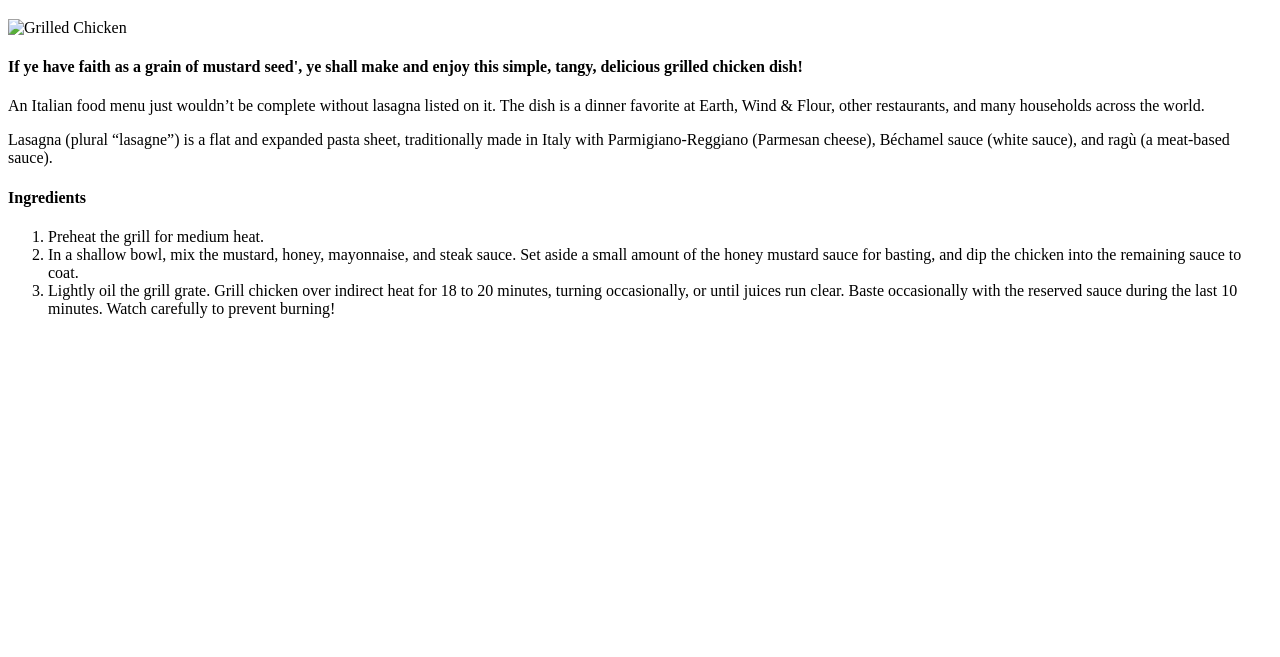
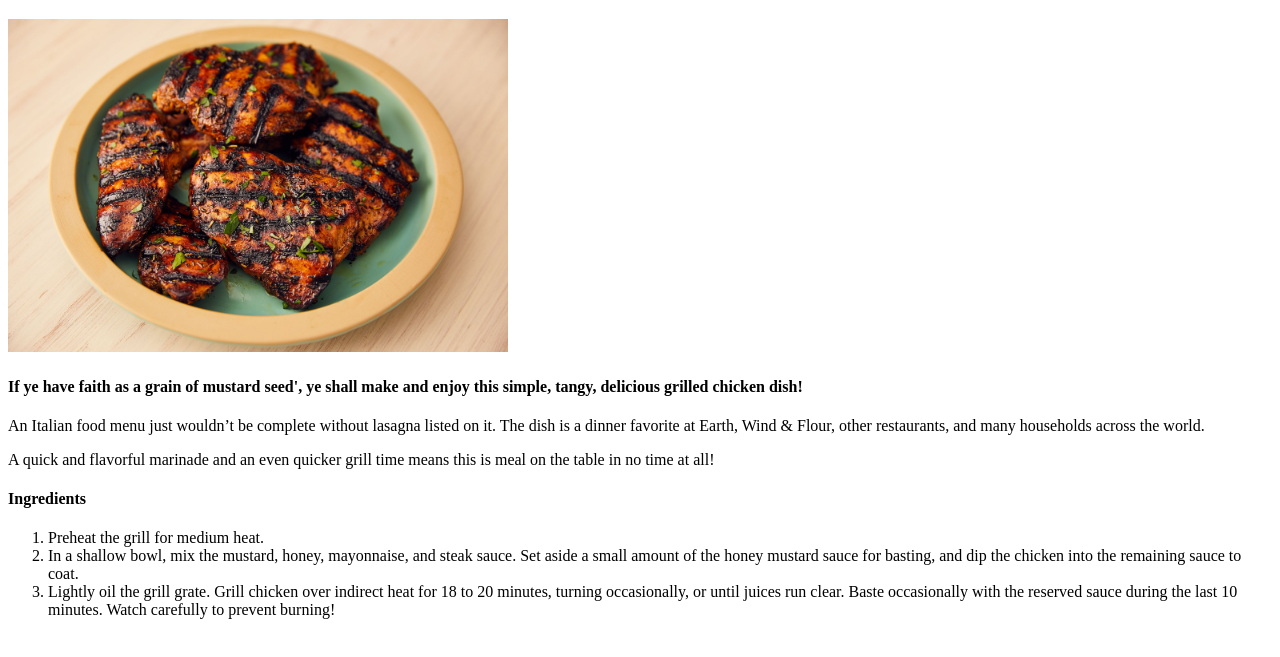
Before and after one commit to mk2dnk/odin-recipes, a plain HTML site: page recipes/grilled-chicken.html in a window 1280 px wide. Shown: the part 61-718 px from the top of the page. Drawn offline with Linux system fonts and the light colour scheme.

Commit message:
changed images locations in recipes files

```diff
--- a/recipes/grilled-chicken.html
+++ b/recipes/grilled-chicken.html
@@ -8,7 +8,7 @@
 </head>
 <body>
     <H1>Honey Mustard Grilled Chicken</H1>
-    <img src="../grilled-chicken.jpg" alt="Grilled Chicken" width="500">
+    <img src="../images/grilled-chicken.jpg" alt="Grilled Chicken" width="500">
     <h4>
         If ye have faith as a grain of mustard seed',
         ye shall make and enjoy this simple, tangy,
@@ -21,10 +21,8 @@
         households across the world.
     </p>
     <p>
-        Lasagna (plural “lasagne”) is a flat and expanded pasta
-        sheet, traditionally made in Italy with Parmigiano-Reggiano
-        (Parmesan cheese), Béchamel sauce (white sauce), and
-        ragù (a meat-based sauce).
+        A quick and flavorful marinade and an even quicker grill
+        time means this is meal on the table in no time at all!
     </p>
     <H4>Ingredients</H4>
     <ol>
```
Also changed, not shown: recipes/lasagna.html (+1 -1 lines), recipes/lemon-fish.html (+1 -1 lines).
